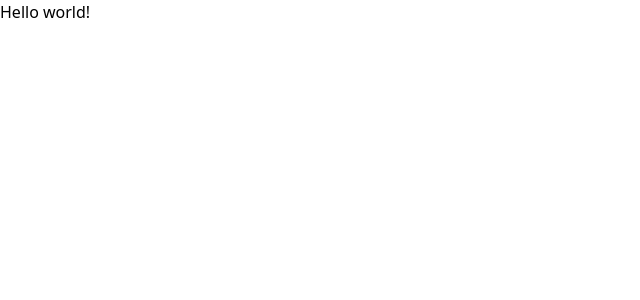
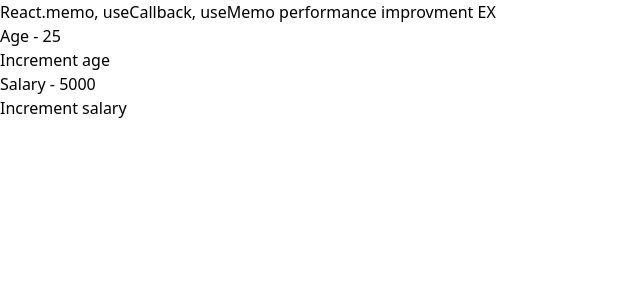
Before and after one commit to Omar-Muhamad/react-revise, a React (Create React App) app: page / in a window 1280 px wide. Shown: the top 300 px of the page, without its empty margins (0-640 px from the left). Built offline with nearby package versions, Linux system fonts and the light colour scheme.

Commit message:
Set example file

```diff
--- /dev/null
+++ b/src/components/Button.jsx
@@ -0,0 +1,6 @@
+const Button = ({ handleClick, children }) => {
+  console.log("Rendering button - ", children);
+  return <button onClick={handleClick}>{children}</button>;
+};
+
+export default Button;
--- a/src/components/ChildComponent.jsx
+++ b/src/components/ChildComponent.jsx
@@ -1,8 +1,29 @@
+import { useState } from "react";
+import Button from "./Button";
+import Count from "./Count";
+import Title from "./Title";
 
 const ChildComponent = () => {
+  const [age, setAge] = useState(25);
+  const [salary, setSalary] = useState(5000);
+
+  const incrementAge = () => {
+    setAge((prev) => prev + 1);
+  };
+
+  const incrementSalary = () => {
+    setSalary((prev) => prev + 1000);
+  };
+
   return (
-    <h1>Hello world!</h1>
-  )
-}
+    <div className="">
+      <Title />
+      <Count text="Age" count={age} />
+      <Button handleClick={incrementAge}>Increment age</Button>
+      <Count text="Salary" count={salary} />
+      <Button handleClick={incrementSalary}>Increment salary</Button>
+    </div>
+  );
+};
 
-export default ChildComponent
+export default ChildComponent;
--- /dev/null
+++ b/src/components/Count.jsx
@@ -0,0 +1,9 @@
+
+const Count = ({text, count}) => {
+  console.log(`Rendering ${text}`)
+  return (
+    <div>{text} - {count}</div>
+  )
+}
+
+export default Count
--- /dev/null
+++ b/src/components/Title.jsx
@@ -0,0 +1,9 @@
+
+const Title = () => {
+  console.log('Rendering Title')
+  return (
+    <h1>React.memo, useCallback, useMemo performance improvment EX</h1>
+  )
+}
+
+export default Title
```
